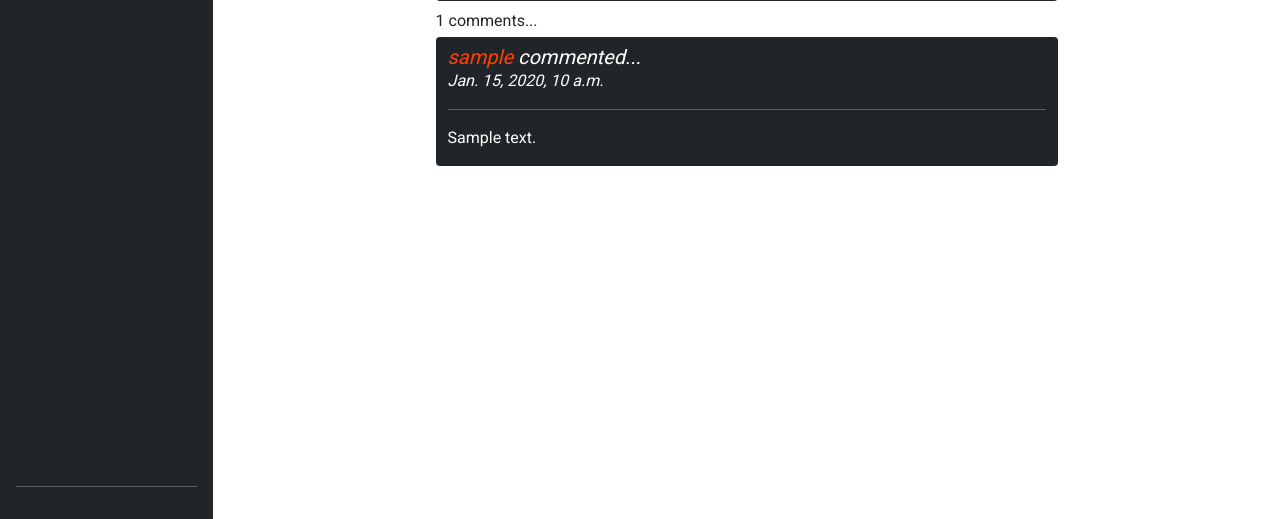
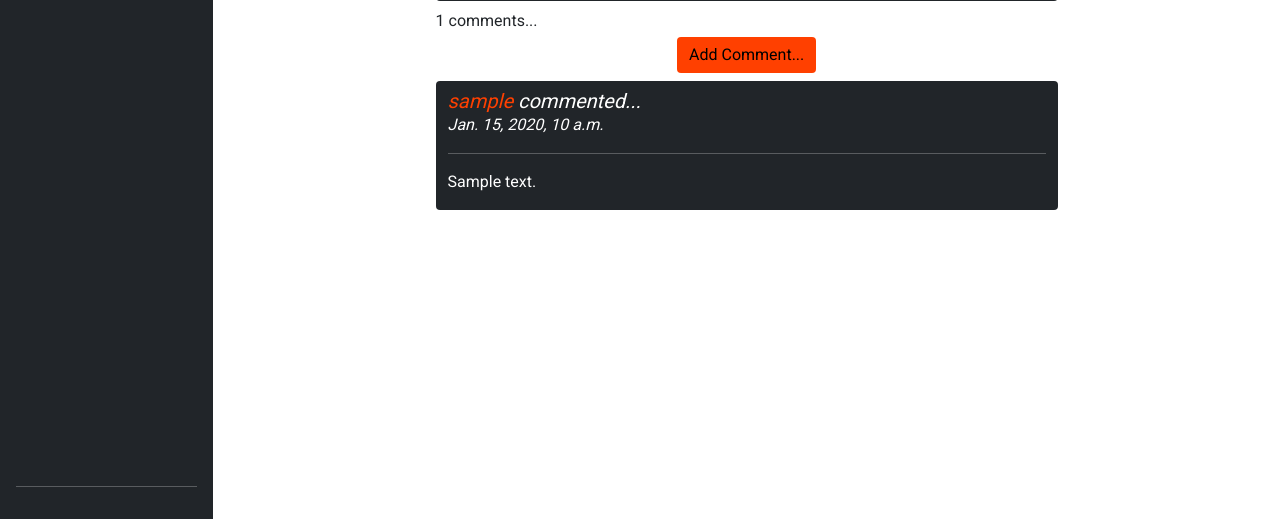
Before and after one commit to Code-Institute-Submissions/social, a Django app: a page that uses templates/post_view.html in a window 1280 px wide. Shown: the part 281-800 px from the top of the page. Run offline with Django 4.2, Linux system fonts and the light colour scheme; tables that the repository leaves empty hold one stand-in row (values such as "Sample post"); some libraries are stand-ins or nearby versions.

Commit message:
Render 'add comment' form on the frontend

```diff
--- a/requirements.txt
+++ b/requirements.txt
@@ -10,6 +10,7 @@ dj-database-url==0.5.0
 dj3-cloudinary-storage==0.0.6
 Django==4.0
 django-allauth==0.47.0
+django-crispy-forms==1.13.0
 django-summernote==0.8.20.0
 gunicorn==20.1.0
 idna==3.3
--- /dev/null
+++ b/social/forms.py
@@ -0,0 +1,7 @@
+from .models import Comment
+from django import forms
+
+class CommentForm(forms.ModelForm):
+    class Meta:
+        model = Comment
+        fields = ('content',)
--- a/social/views.py
+++ b/social/views.py
@@ -2,6 +2,7 @@ from django.core.paginator import Paginator
 from django.shortcuts import render
 from django.views import View
 from .models import Post
+from .forms import CommentForm
 
 
 class Home(View):
@@ -27,4 +28,5 @@ class PostView(View):
         return render(request, 'post_view.html', {
             'post': post,
             'comments': comments,
+            'comment_form': CommentForm()
         })
--- a/social_app/settings.py
+++ b/social_app/settings.py
@@ -50,6 +50,7 @@ INSTALLED_APPS = [
     'cloudinary',
     'social',
     'django_summernote',
+    'crispy_forms',
 ]
 
 MIDDLEWARE = [
@@ -85,6 +86,8 @@ SITE_ID = 1
 
 LOGIN_REDIRECT_URL = '/'
 LOGOUT_REDIRECT_URL = '/'
+
+CRISPY_TEMPLATE_PACK = 'bootstrap4'
 
 WSGI_APPLICATION = 'social_app.wsgi.application'
 
--- a/static/css/style.css
+++ b/static/css/style.css
@@ -25,7 +25,6 @@ a:hover {
 .grey-bg {
     background-color: #212529;
 }
-
 
 main {
     min-width: 0;
@@ -204,3 +203,9 @@ nav {
 .comment_date {
     font-size: 85%;
 }
+
+@media screen and (min-width: 770px) {
+    #comment-modal {
+        margin-left: 8%;
+    }
+}
--- a/templates/post_view.html
+++ b/templates/post_view.html
@@ -1,6 +1,9 @@
 {% extends "base.html" %}
 
 {% block content %}
+
+{% load crispy_forms_tags %}
+
 <div class="row justify-content-center mb-2">
     <div class="col-11 col-xl-7 post-detail rounded pb-3 grey-bg">
         <!-- Title -->
@@ -39,11 +42,7 @@
         {% if post.image %}
         <div class="row">
             <div class="col">
-                <img
-                    class="img-fluid rounded border border-secondary"
-                    src="{{ post.image.url }}"
-                    alt="post-image"
-                />
+                <img class="img-fluid rounded border border-secondary" src="{{ post.image.url }}" alt="post-image" />
             </div>
         </div>
         {% endif %}
@@ -57,15 +56,54 @@
     </div>
 </div>
 
+<!-- Add Comment Button -->
+<div class="row justify-content-center">
+    <div class="col text-center">
+        <button type="button" class="btn btn-warning org-bg mb-2" data-bs-toggle="modal"
+            data-bs-target="#comment-modal">Add Comment...</button>
+    </div>
+</div>
+
+<!-- Add Comment Modal -->
+<div class="modal fade" id="comment-modal" tabindex="-1" aria-labelledby="exampleModalLabel" aria-hidden="true">
+    <div class="modal-dialog">
+        <div class="modal-content grey-bg">
+            <!-- Header -->
+            <div class="modal-header">
+                <h5 class="modal-title" id="exampleModalLabel">Add a comment...</h5>
+                <button type="button" class="btn-close btn-close-white" data-bs-dismiss="modal" aria-label="Close"></button>
+            </div>
+
+            <!-- Body/Form-->
+            <div class="modal-body">
+                <form method="POST">
+                    {{ comment_form | crispy }}
+                    {% csrf_token %}
+                    <div class="text-center">
+                        <button type="submit" class="btn btn-warning org-bg mt-2">Submit</button>
+                    </div>
+                </form>
+            </div>
+
+            <!-- Footer -->
+            <div class="modal-footer">
+                <button type="button" class="btn btn-danger" data-bs-dismiss="modal">Close</button>
+            </div>
+        </div>
+    </div>
+</div>
+
 <!-- Comment Component -->
 {% for comment in comments %}
 <div class="row justify-content-center mb-2">
     <div class="col-11 col-xl-7 rounded comment grey-bg">
-        <h3 class="fst-italic fs-5 mt-2 mb-0"><span class="author org-text">{{ comment.author }}</span> commented...</h3>
+        <h3 class="fst-italic fs-5 mt-2 mb-0"><span class="author org-text">{{ comment.author }}</span> commented...
+        </h3>
         <span class="fst-italic comment-date">{{ comment.comment_date }}</span>
         <hr>
         <p class="mt-2">{{ comment.content }}</p>
     </div>
 </div>
 {% endfor %}
+
 {% endblock %}
```
